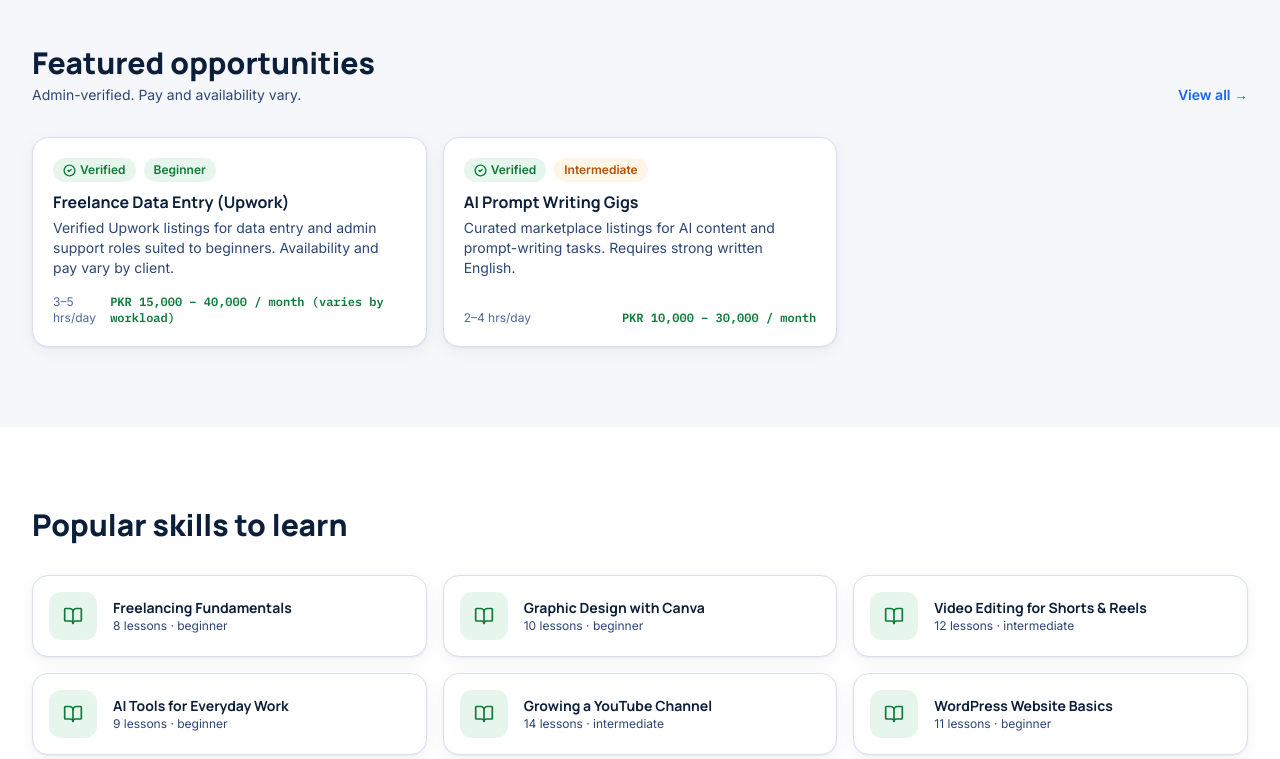
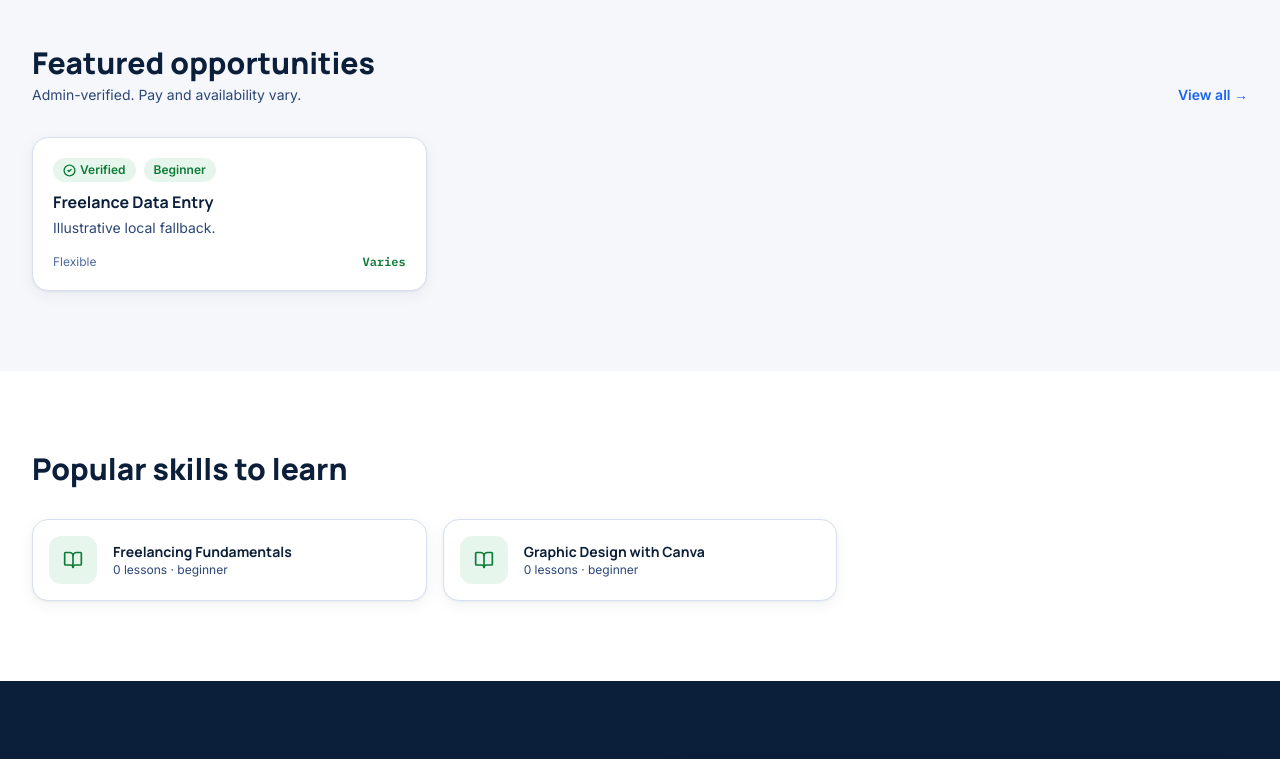
Before and after one commit to haroonkhan89041-netizen/earn-learn-pakistan, a React (Vite) app: page / in a window 1280 px wide. Shown: the part 1260-2019 px from the top of the page. Built offline with nearby package versions, Linux system fonts and the light colour scheme; no server answers.

Commit message:
Fix demo fallback types for production build

```diff
--- a/src/data/demoData.ts
+++ b/src/data/demoData.ts
@@ -1,118 +1,16 @@
-// Sample/demo content used when Supabase isn't connected yet, and to seed
-// a new database. All content here is clearly illustrative — no fake
-// payment proofs, no fake balances, no guaranteed-income claims.
-import type { Opportunity, DailyTask, Course, AppNotification } from '@/types';
-
-export const DEMO_OPPORTUNITIES: Opportunity[] = [
-  {
-    id: 'demo-op-1', title: 'Freelance Data Entry (Upwork)',
-    description: 'Verified Upwork listings for data entry and admin support roles suited to beginners. Availability and pay vary by client.',
-    category: 'freelancing', difficulty: 'beginner',
-    estimated_earning: 'PKR 15,000 – 40,000 / month (varies by workload)',
-    time_required: '3–5 hrs/day', external_url: 'https://www.upwork.com',
-    is_verified: true, is_featured: true, status: 'approved', click_count: 214,
-    created_at: '2026-07-01T00:00:00Z',
-  },
-  {
-    id: 'demo-op-2', title: 'AI Prompt Writing Gigs',
-    description: 'Curated marketplace listings for AI content and prompt-writing tasks. Requires strong written English.',
-    category: 'ai_tools', difficulty: 'intermediate',
-    estimated_earning: 'PKR 10,000 – 30,000 / month',
-    time_required: '2–4 hrs/day', external_url: 'https://www.fiverr.com',
-    is_verified: true, is_featured: true, status: 'approved', click_count: 158,
-    created_at: '2026-07-03T00:00:00Z',
-  },
-  {
-    id: 'demo-op-3', title: 'YouTube Shorts Editing',
-    description: 'Remote editing gigs for creators needing short-form video cuts. Portfolio required.',
-    category: 'youtube', difficulty: 'intermediate',
-    estimated_earning: 'PKR 20,000 – 60,000 / month',
-    time_required: '4–6 hrs/day', external_url: 'https://www.fiverr.com',
-    is_verified: true, is_featured: false, status: 'approved', click_count: 97,
-    created_at: '2026-07-05T00:00:00Z',
-  },
-  {
-    id: 'demo-op-4', title: 'Student Micro-Internship — Digital Marketing',
-    description: 'Part-time micro-internship for university students to assist small businesses with social media.',
-    category: 'student', difficulty: 'beginner',
-    estimated_earning: 'PKR 8,000 – 15,000 / month',
-    time_required: '10 hrs/week', external_url: 'https://www.internshala.com',
-    is_verified: true, is_featured: false, status: 'approved', click_count: 63,
-    created_at: '2026-07-08T00:00:00Z',
-  },
-  {
-    id: 'demo-op-5', title: 'Affiliate Marketing Starter Kit',
-    description: 'Guide + verified affiliate programs relevant to Pakistani audiences (hosting, courses, fintech apps).',
-    category: 'affiliate_marketing', difficulty: 'beginner',
-    estimated_earning: 'Commission-based — no fixed amount',
-    time_required: 'Flexible', external_url: 'https://www.impact.com',
-    is_verified: true, is_featured: false, status: 'approved', click_count: 141,
-    created_at: '2026-07-10T00:00:00Z',
-  },
-  {
-    id: 'demo-op-6', title: 'Micro-Task Surveys (Verified Panels)',
-    description: 'Legitimate, verified survey panels. Payout per survey is small — best as a side activity, not primary income.',
-    category: 'micro_tasks', difficulty: 'beginner',
-    estimated_earning: 'PKR 50 – 300 per survey',
-    time_required: '10–20 min/task', external_url: 'https://www.surveytime.io',
-    is_verified: true, is_featured: false, status: 'approved', click_count: 302,
-    created_at: '2026-07-12T00:00:00Z',
-  },
-];
-
-export const DEMO_TASKS: DailyTask[] = [
-  {
-    id: 'demo-task-1', title: 'Read: How Freelancing Platforms Verify Clients',
-    description: 'A short educational article on spotting legitimate clients vs. scams on freelance platforms.',
-    instructions: 'Read the full article, then answer the 3-question check at the end.',
-    task_type: 'article', reward_points: 20, estimated_minutes: 6, is_active: true,
-    created_at: '2026-08-10T00:00:00Z',
-  },
-  {
-    id: 'demo-task-2', title: 'Watch: Writing a Winning Upwork Proposal',
-    description: 'A 5-minute video lesson on structuring proposals that get replies.',
-    instructions: 'Watch the full video. Points are awarded once playback completes.',
-    task_type: 'video', reward_points: 25, estimated_minutes: 5, is_active: true,
-    created_at: '2026-08-10T00:00:00Z',
-  },
-  {
-    id: 'demo-task-3', title: 'Quiz: Digital Marketing Basics',
-    description: 'Test your understanding of core digital marketing terms.',
-    instructions: 'Score at least 70% to earn points. You can retake it once per day.',
-    task_type: 'quiz', reward_points: 30, estimated_minutes: 8, is_active: true,
-    created_at: '2026-08-11T00:00:00Z',
-  },
-  {
-    id: 'demo-task-4', title: 'Skill Lesson: Canva for Social Media Graphics',
-    description: 'A hands-on mini lesson on building a simple social post in Canva.',
-    instructions: 'Complete the guided steps and submit a screenshot of your result for review.',
-    task_type: 'skill_lesson', reward_points: 35, estimated_minutes: 15, is_active: true,
-    created_at: '2026-08-12T00:00:00Z',
-  },
-];
-
-export const DEMO_COURSES: Course[] = [
-  { id: 'c1', title: 'Freelancing Fundamentals', description: 'Set up a winning profile and land your first client.', thumbnail_url: '', difficulty: 'beginner', lesson_count: 8, is_premium: false, created_at: '2026-06-01T00:00:00Z' },
-  { id: 'c2', title: 'Graphic Design with Canva', description: 'Design social posts, thumbnails, and simple brand kits.', thumbnail_url: '', difficulty: 'beginner', lesson_count: 10, is_premium: false, created_at: '2026-06-01T00:00:00Z' },
-  { id: 'c3', title: 'Video Editing for Shorts & Reels', description: 'Cut, caption, and export short-form content efficiently.', thumbnail_url: '', difficulty: 'intermediate', lesson_count: 12, is_premium: true, created_at: '2026-06-01T00:00:00Z' },
-  { id: 'c4', title: 'AI Tools for Everyday Work', description: 'Practical AI tool workflows for writing, research, and design.', thumbnail_url: '', difficulty: 'beginner', lesson_count: 9, is_premium: false, created_at: '2026-06-01T00:00:00Z' },
-  { id: 'c5', title: 'Growing a YouTube Channel', description: 'Planning, filming, and publishing consistently.', thumbnail_url: '', difficulty: 'intermediate', lesson_count: 14, is_premium: true, created_at: '2026-06-01T00:00:00Z' },
-  { id: 'c6', title: 'WordPress Website Basics', description: 'Build and launch a simple WordPress site.', thumbnail_url: '', difficulty: 'beginner', lesson_count: 11, is_premium: false, created_at: '2026-06-01T00:00:00Z' },
-  { id: 'c7', title: 'Web Development Starter Path', description: 'HTML, CSS, and JavaScript fundamentals.', thumbnail_url: '', difficulty: 'intermediate', lesson_count: 20, is_premium: true, created_at: '2026-06-01T00:00:00Z' },
-  { id: 'c8', title: 'Digital Marketing Essentials', description: 'SEO, ads, and content basics for small businesses.', thumbnail_url: '', difficulty: 'beginner', lesson_count: 10, is_premium: false, created_at: '2026-06-01T00:00:00Z' },
-  { id: 'c9', title: 'Social Media Marketing', description: 'Grow and monetize a brand presence online.', thumbnail_url: '', difficulty: 'beginner', lesson_count: 9, is_premium: false, created_at: '2026-06-01T00:00:00Z' },
-];
-
-export const DEMO_NOTIFICATIONS: AppNotification[] = [
-  { id: 'n1', user_id: 'demo', type: 'new_task', title: 'New daily task available', message: 'A new quiz on Digital Marketing Basics is ready.', is_read: false, created_at: '2026-08-13T08:00:00Z' },
-  { id: 'n2', user_id: 'demo', type: 'referral_reward', title: 'Referral bonus earned', message: 'You earned 50 points for a new active referral.', is_read: false, created_at: '2026-08-12T14:00:00Z' },
-  { id: 'n3', user_id: 'demo', type: 'withdrawal_status', title: 'Withdrawal update', message: 'Your withdrawal request is now Pending admin review.', is_read: true, created_at: '2026-08-10T09:00:00Z' },
-];
-
-export const DEMO_LEADERBOARD = [
-  { rank: 1, name: 'Ayesha K.', points: 4820, tasks: 142 },
-  { rank: 2, name: 'Bilal R.', points: 4510, tasks: 130 },
-  { rank: 3, name: 'Hidden User', points: 4200, tasks: 118 },
-  { rank: 4, name: 'Sana M.', points: 3990, tasks: 111 },
-  { rank: 5, name: 'Usman T.', points: 3760, tasks: 104 },
-];
+// Sample/demo content used only as a local fallback when Supabase is not connected.
+import type { AppNotification } from '@/types';
+export const DEMO_OPPORTUNITIES = [
+  { id:'demo-op-1', title:'Freelance Data Entry', description:'Illustrative local fallback.', category:'freelancing', difficulty:'beginner', estimated_earning:'Varies', time_required:'Flexible', external_url:'https://www.upwork.com', is_verified:true, is_featured:true, status:'approved', click_count:0, created_at:'2026-07-01T00:00:00Z' },
+  { id:'demo-op-2', title:'AI Prompt Writing Gigs', description:'Illustrative local fallback.', category:'ai_tools', difficulty:'intermediate', estimated_earning:'Varies', time_required:'Flexible', external_url:'https://www.fiverr.com', is_verified:true, is_featured:false, status:'approved', click_count:0, created_at:'2026-07-03T00:00:00Z' },
+] as any[];
+export const DEMO_TASKS = [
+  { id:'demo-task-1', title:'Freelancing Safety Basics', description:'Illustrative local fallback task.', instructions:'Read the instructions.', task_type:'article', reward_points:20, estimated_minutes:6, is_active:true, proof_required:false, proof_type:'text', status:'published', starts_at:null, ends_at:null, max_completions:null, created_by:null, created_at:'2026-08-10T00:00:00Z' },
+  { id:'demo-task-2', title:'Digital Marketing Basics', description:'Illustrative local fallback task.', instructions:'Complete the lesson.', task_type:'quiz', reward_points:30, estimated_minutes:8, is_active:true, proof_required:false, proof_type:'text', status:'published', starts_at:null, ends_at:null, max_completions:null, created_by:null, created_at:'2026-08-11T00:00:00Z' },
+] as any[];
+export const DEMO_COURSES = [
+  { id:'c1', title:'Freelancing Fundamentals', description:'Illustrative local fallback course.', thumbnail_url:'', difficulty:'beginner', lesson_count:0, is_premium:false, category_id:null, slug:'freelancing-fundamentals', short_description:'Learn freelancing basics.', instructor:null, level:'beginner', duration_minutes:60, is_free:true, certificate_available:false, status:'published', created_by:null, created_at:'2026-06-01T00:00:00Z', updated_at:'2026-06-01T00:00:00Z' },
+  { id:'c2', title:'Graphic Design with Canva', description:'Illustrative local fallback course.', thumbnail_url:'', difficulty:'beginner', lesson_count:0, is_premium:false, category_id:null, slug:'graphic-design-canva', short_description:'Learn Canva basics.', instructor:null, level:'beginner', duration_minutes:60, is_free:true, certificate_available:false, status:'published', created_by:null, created_at:'2026-06-01T00:00:00Z', updated_at:'2026-06-01T00:00:00Z' },
+] as any[];
+export const DEMO_NOTIFICATIONS: AppNotification[] = [];
+export const DEMO_LEADERBOARD: any[] = [];
```
